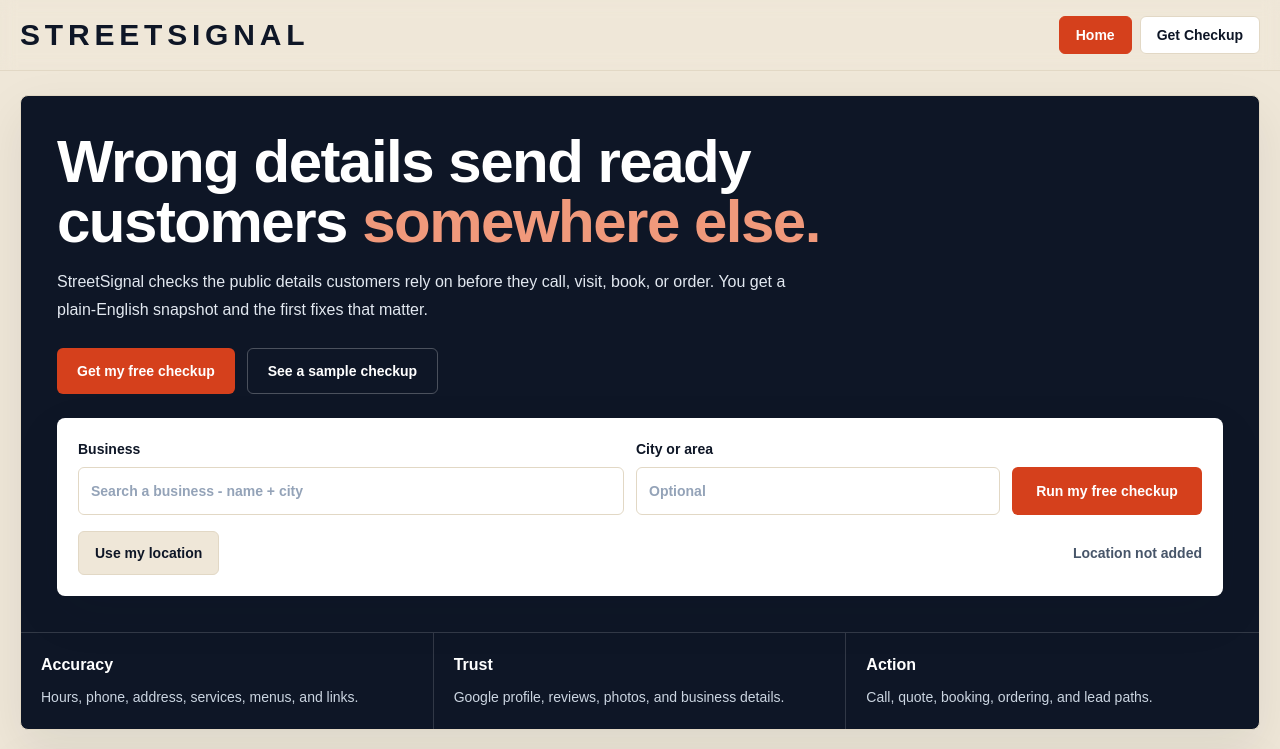
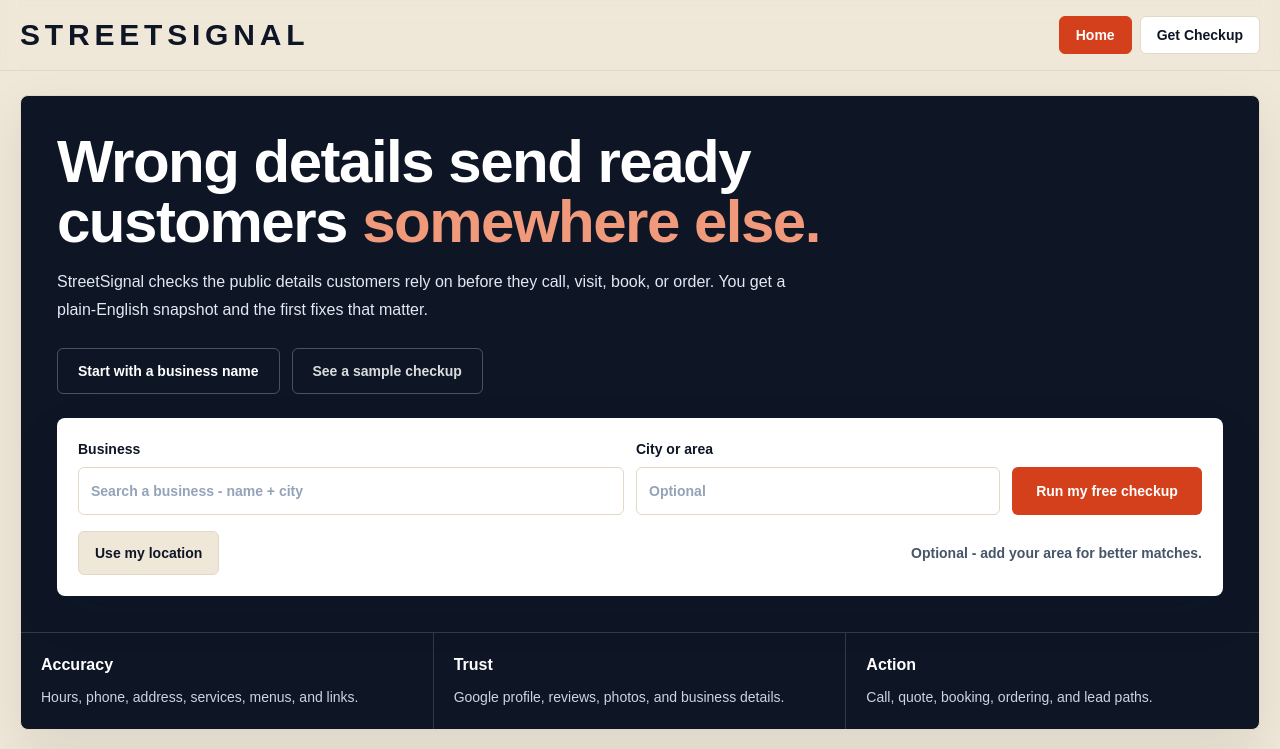
Before and after one commit to glassonglassharley/Business-Scope, a Next.js app: page / in a window 1280 px wide. Shown: the top 749 px of the page. Built offline with nearby package versions, Linux system fonts and the light colour scheme.

Commit message:
Clarify homepage checkup entry point

```diff
--- a/src/app/page.jsx
+++ b/src/app/page.jsx
@@ -155,6 +155,14 @@
 }
 
 function PublicHome({ onRequest, onAuditComplete }) {
+  function focusBusinessSearch() {
+    const form = document.getElementById("business-search");
+    const input = document.getElementById("business-search-business");
+    const prefersReducedMotion = window.matchMedia("(prefers-reduced-motion: reduce)").matches;
+    form?.scrollIntoView({ block: "start", behavior: prefersReducedMotion ? "auto" : "smooth" });
+    window.setTimeout(() => input?.focus({ preventScroll: true }), prefersReducedMotion ? 0 : 350);
+  }
+
   return (
     <div className="grid gap-5">
       <section className="panel overflow-hidden bg-ink text-white">
@@ -166,8 +174,8 @@
             {BRAND} checks the public details customers rely on before they call, visit, book, or order. You get a plain-English snapshot and the first fixes that matter.
           </p>
           <div className="mt-6 grid gap-3 sm:flex sm:flex-wrap">
-            <button className="primary-button w-full sm:w-auto" onClick={onRequest}>Get my free {OFFER}</button>
-            <a className="inline-flex min-h-11 w-full items-center justify-center rounded-md border border-white/25 px-5 py-3 text-sm font-black text-white transition hover:border-white hover:bg-white/10 sm:w-auto" href="#sample-snapshot">See a sample {OFFER}</a>
+            <button className="inline-flex min-h-11 w-full items-center justify-center rounded-md border border-white/25 px-5 py-3 text-sm font-black text-white transition hover:border-white hover:bg-white/10 focus:outline-none focus:ring-2 focus:ring-white/30 sm:w-auto" onClick={focusBusinessSearch}>Start with a business name</button>
+            <a className="inline-flex min-h-11 w-full items-center justify-center rounded-md border border-white/25 px-5 py-3 text-sm font-black text-white/85 transition hover:border-white hover:bg-white/10 hover:text-white focus:outline-none focus:ring-2 focus:ring-white/30 sm:w-auto" href="#sample-snapshot">See a sample {OFFER}</a>
           </div>
           <BusinessSearch onAuditComplete={onAuditComplete} />
         </div>
--- a/src/components/BusinessSearch.jsx
+++ b/src/components/BusinessSearch.jsx
@@ -12,7 +12,7 @@
   const [candidates, setCandidates] = useState([]);
   const [hint, setHint] = useState("");
   const [status, setStatus] = useState("idle");
-  const [locationStatus, setLocationStatus] = useState("Location not added");
+  const [locationStatus, setLocationStatus] = useState("Optional - add your area for better matches.");
 
   const query = useMemo(() => {
     return [businessName.trim(), location.trim(), coordinates].filter(Boolean).join(" ");
@@ -152,11 +152,12 @@
   }
 
   return (
-    <form className="mt-6 rounded-lg border border-white/15 bg-surface p-4 text-ink shadow-soft sm:p-5" onSubmit={handleSubmit}>
+    <form id="business-search" className="mt-6 scroll-mt-28 rounded-lg border border-white/15 bg-surface p-4 text-ink shadow-soft sm:p-5" onSubmit={handleSubmit}>
       <div className="grid gap-3 lg:grid-cols-[1.2fr_0.8fr_minmax(190px,auto)] lg:items-end">
         <label className="block text-sm font-black text-ink">
           Business
           <input
+            id="business-search-business"
             className="input mt-2 min-h-12"
             placeholder="Search a business - name + city"
             value={businessName}
```
